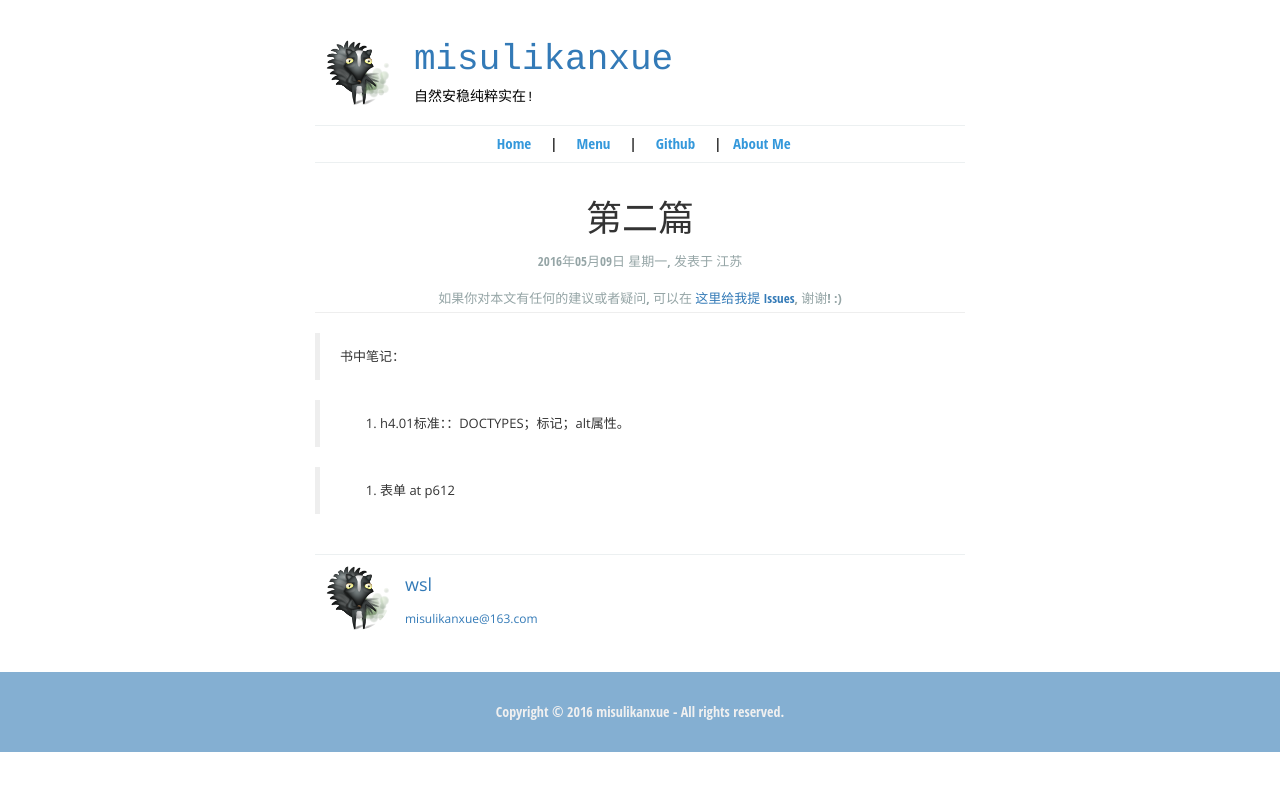
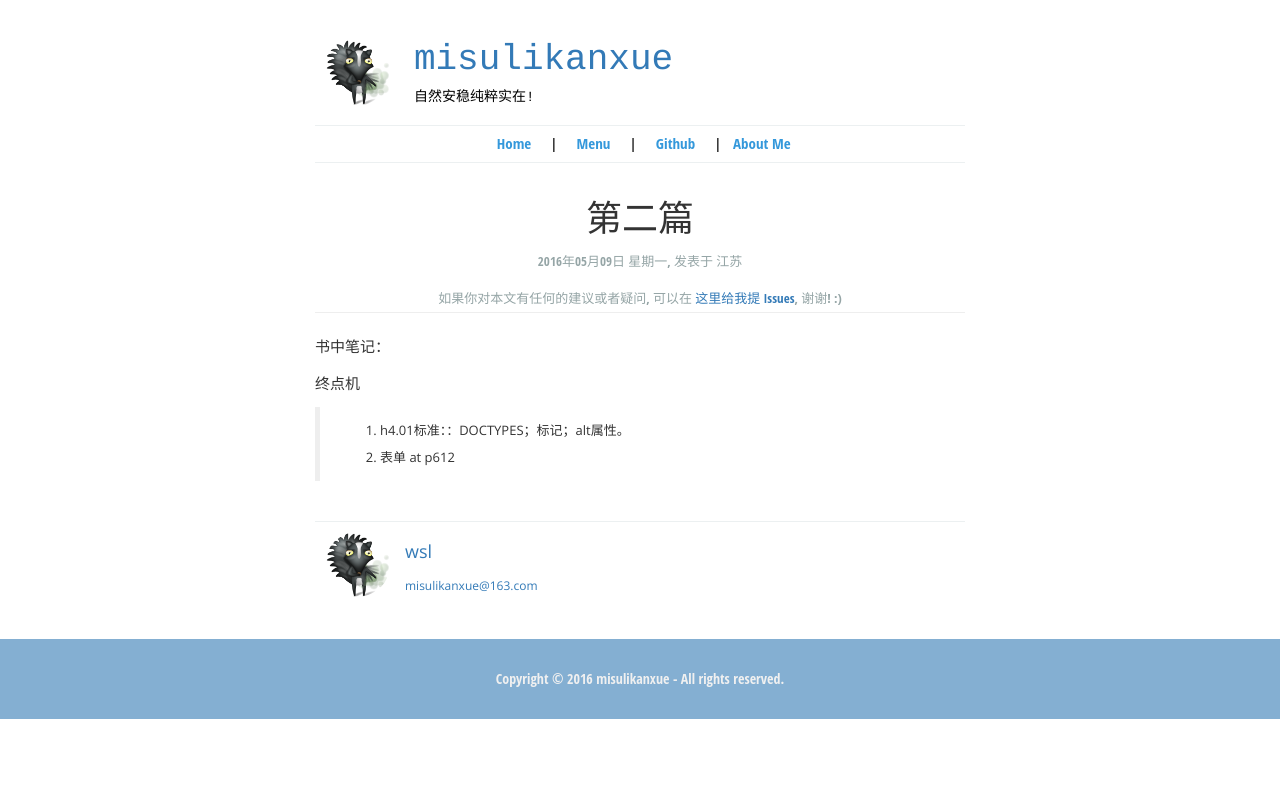
Before and after one commit to misulikanxue/misulikanxue.github.com, a Jekyll site: the page built from _posts/2016-05-09-frame-work.md, in a window 1280 px wide. Shown: the top 791 px of the page. Built offline with Jekyll 4.4.1, drawn with Linux system fonts in a browser that asks for light colours.

Commit message:
test two font post

```diff
--- a/_posts/2016-05-09-frame-work.md
+++ b/_posts/2016-05-09-frame-work.md
@@ -8,11 +8,10 @@
 ---
 
 
->书中笔记：
->
+书中笔记：
+
+终点机
 
 
 > 1. h4.01标准：：DOCTYPES；<meta>标记；alt属性。
-
-
 > 2. 表单 at p612
```
